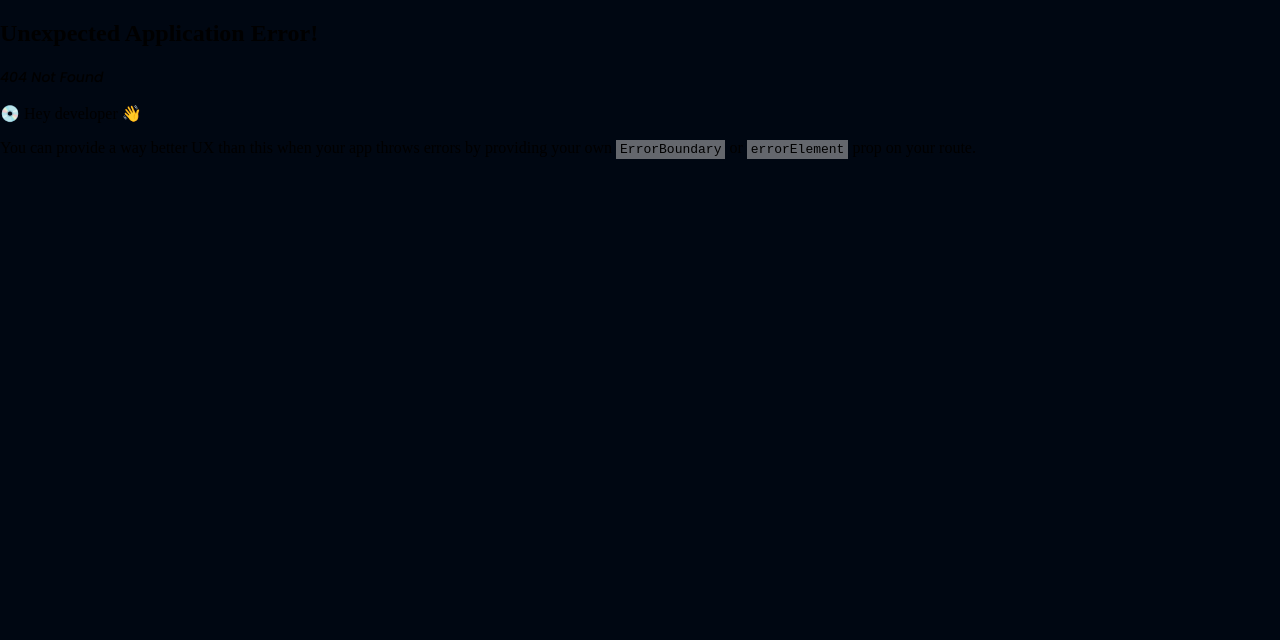
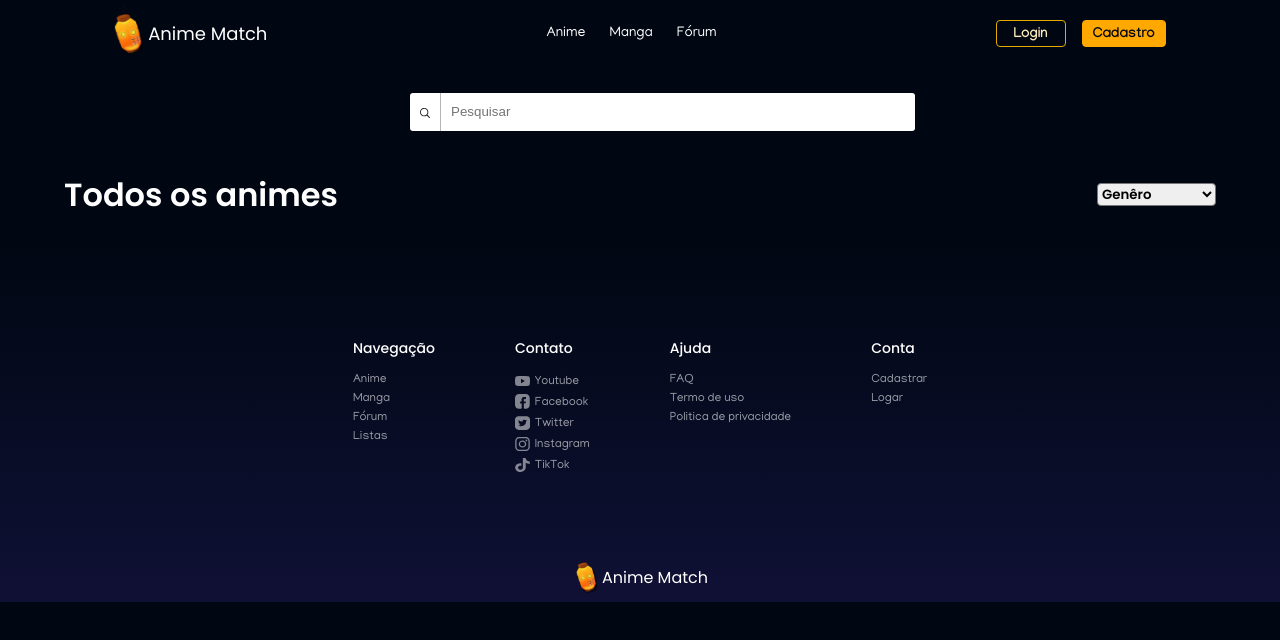
Before and after one commit to AnimeMatch/web-app, a React (Vite) app: page /search/anime in a window 1280 px wide. Before the commit this address had no page. Shown: the top 640 px of the page. Built offline with nearby package versions, Linux system fonts and the light colour scheme.

Commit message:
start search anime page

```diff
--- a/main.jsx
+++ b/main.jsx
@@ -6,6 +6,7 @@ import Home from "./src/pages/Home.jsx";
 import AnimeInfoPage from "./src/pages/AnimeInfoPage";
 import ForumPage from "./src/pages/ForumPage.jsx";
 import SearchManga from "./src/pages/SearchManga.jsx";
+import SearchAnime from "./src/pages/SearchAnime.jsx";
 
 import {
   createBrowserRouter,
@@ -33,6 +34,10 @@ const router = createBrowserRouter([
         path: "search/manga/",
         element: <SearchManga />,
       },
+      {
+        path: "search/anime/",
+        element: <SearchAnime />,
+      },
     ],
   }
 ]);
--- a/src/apiUser.js
+++ b/src/apiUser.js
@@ -1,7 +1,7 @@
 import axios from "axios";
 
 const api = axios.create({
-  baseURL: "http://localhost:8082/"
+  baseURL: "http://localhost:8080/"
 });
 
 export default api;
--- /dev/null
+++ b/src/assets/css/searchAnime.css
@@ -0,0 +1,66 @@
+.search-anime-header{
+    display: flex;
+    flex-direction: column;
+    width: 90%;
+    align-items: center;
+    margin: auto;
+    margin-top: 2%;
+    margin-bottom: 2%;
+}
+
+.input-search-anime{
+    width: 40%;
+    height: 32px;
+    position: relative;
+    margin-bottom: 4%;
+}
+#input-anime{
+    width: 100%;
+    padding-left: 9%;
+    border: 0;
+    height: 100%;
+}
+#input-anime-img{
+    width: 10px;
+    position: absolute;
+    height: 100%;
+    top: 1%;
+    left: 35%;
+}
+.search-button-anime{
+    position: absolute;
+    border-right: solid 1px rgba(0, 0, 0, 0.29);
+    width: 30px;
+    height: 40px;
+    cursor: pointer;
+}
+
+.search-button-anime:hover{
+    border-radius: 2.5px 0px 0px 2.5px;
+    position: absolute;
+    border-right: solid 1px rgba(0, 0, 0, 0.29);
+    width: 30px;
+    height: 38.2px;
+    cursor: pointer;
+    background-color: rgb(229, 229, 229);
+}
+
+.header-info{
+    display: flex;
+    align-items: center;
+    justify-content: space-between;
+    width: 100%;
+}
+
+.header-info{
+    color: var(--white);
+    font-family: var(--font-third);
+    font-weight: 600;
+    font-size: 32px;
+}
+
+#select-genre{
+    border-radius: 4px;
+    font-family: var(--font-third);
+    font-weight: 600;
+}
--- a/src/components/CarroselHome.jsx
+++ b/src/components/CarroselHome.jsx
@@ -13,7 +13,7 @@ export default function CarroselHome(props) {
 
   useEffect(() => {
     api
-      .get(`/animes/cards?page=${props.pagina}&qtdPaginas=15`)
+      .get(`/animes/cards/temporada?page=${props.pagina}&qtdPaginas=15`)
       .then((response) => {
         console.log(response);
         setList(response.data.media);
--- a/src/components/Navbar.jsx
+++ b/src/components/Navbar.jsx
@@ -95,11 +95,13 @@ export default function Navbar() {
         </Link>
         <div className="navigationItens">
           <ol className="navList">
-            <li>
-              <a className="link" href="#">
-                Anime
-              </a>
-            </li>
+            <Link to={"search/anime/"}>
+              <li>
+                <a className="link" href="#">
+                  Anime
+                </a>
+              </li>
+            </Link>
             <li>
               <Link to={"search/manga/"}>
                 <a className="link" href="#">
@@ -155,8 +157,8 @@ export default function Navbar() {
           </ol>
         </div> */}
       </nav>
-      <ModalLogin modal={modal} onClose={loginModal} onSwap={swap}/>
-      <ModalRegister modal={modal2} onClose={regsiterModal} onSwap={swap}/>
+      <ModalLogin modal={modal} onClose={loginModal} onSwap={swap} />
+      <ModalRegister modal={modal2} onClose={regsiterModal} onSwap={swap} />
     </>
   );
 }
--- /dev/null
+++ b/src/pages/SearchAnime.jsx
@@ -0,0 +1,42 @@
+import "../assets/css/searchAnime.css";
+import search from "../assets/images/deafault/search.svg";
+
+export default function SearchAnime() {
+  return (
+    <>
+      <div className="search-anime-header">
+        <div className="input-search-anime">
+          <div className="search-button-anime">
+            <img src={search} alt="" id="input-anime-img" />
+          </div>
+          <input type="text" name="" placeholder="Pesquisar" id="input-anime" />
+        </div>
+        <div className="header-info">
+          <span>Todos os animes</span>
+          <select name="" id="select-genre">
+            <option value="">Genêro</option>
+            <option value="">Action</option>
+            <option value="">Adventure</option>
+            <option value="">Comedy</option>
+            <option value="">Drama</option>
+            <option value="">Ecchi</option>
+            <option value="">Fantasy</option>
+            <option value="">Horror</option>
+            <option value="">Mahou Shoujo</option>
+            <option value="">Mecha</option>
+            <option value="">Music</option>
+            <option value="">Mystery</option>
+            <option value="">Psychological</option>
+            <option value="">Romance</option>
+            <option value="">Sci-Fi</option>
+            <option value="">Slice of Life</option>
+            <option value="">Sports</option>
+            <option value="">Supernatural</option>
+            <option value="">Thriller</option>
+          </select>
+        </div>
+        <div className="line-separation"></div>
+      </div>
+    </>
+  );
+}
```
Also changed, not shown: src/assets/images/deafault/search.svg (added).
